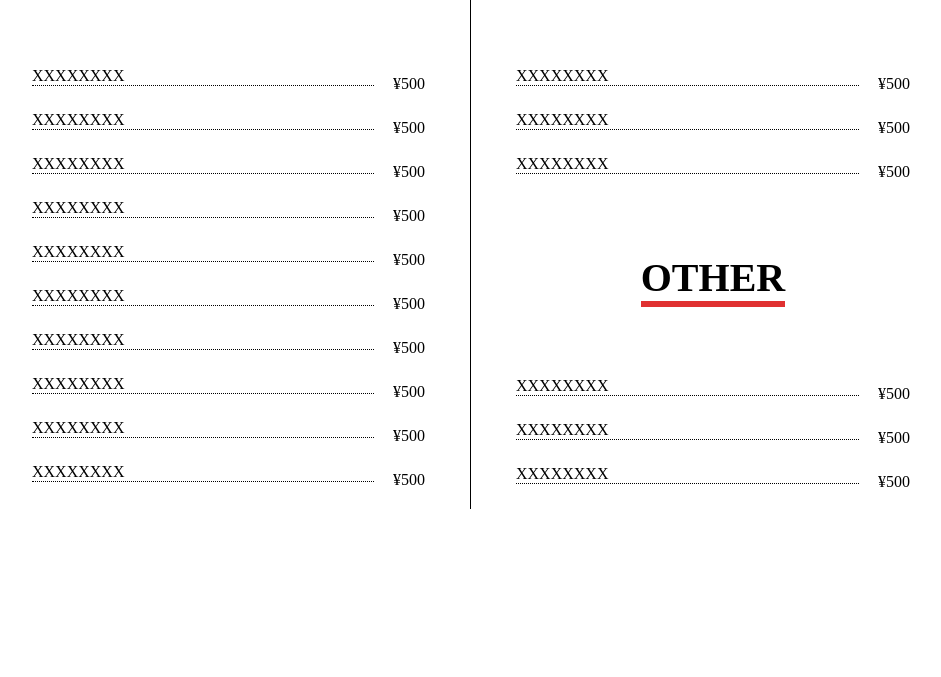
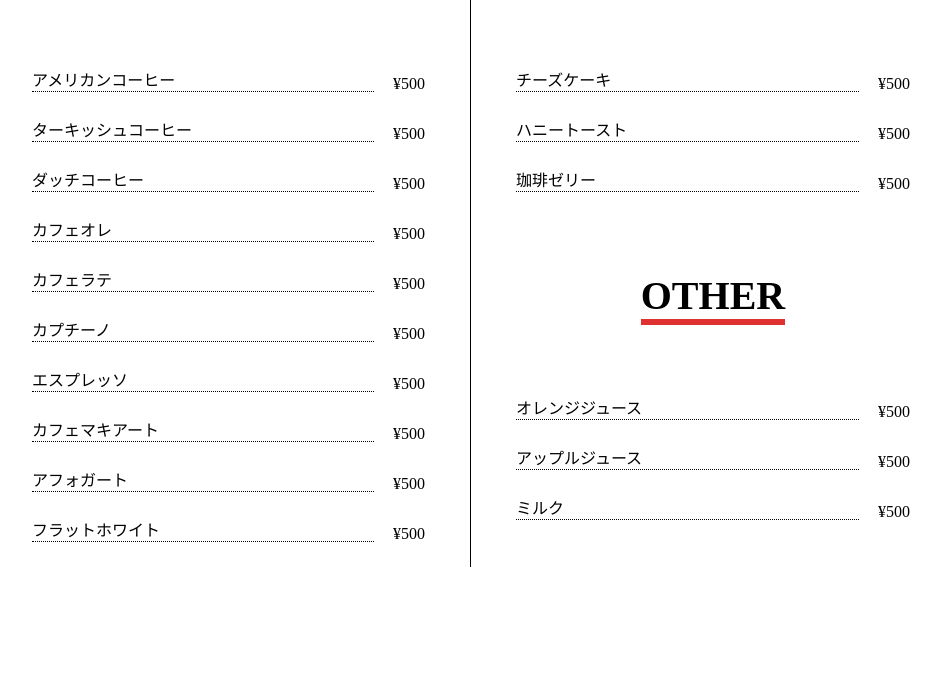
Before and after one commit to mymai8/coffee, a plain HTML site: page index.html in a window 1280 px wide. Shown: the part 1266-1943 px from the top of the page, without its empty margins (169-1110 px from the left). Drawn offline with Linux system fonts and the light colour scheme.

Commit message:
Update index.html

```diff
--- a/index.html
+++ b/index.html
@@ -30,45 +30,45 @@
         <div class="menu-item">
           <h3 class="item-title">COFFEE</h3>
           <dl>
-            <dt>XXXXXXXX</dt>
+            <dt>アメリカンコーヒー</dt>
             <dd>¥500</dd>
-            <dt>XXXXXXXX</dt>
+            <dt>ターキッシュコーヒー</dt>
             <dd>¥500</dd>
-            <dt>XXXXXXXX</dt>
+            <dt>ダッチコーヒー</dt>
             <dd>¥500</dd>
-            <dt>XXXXXXXX</dt>
+            <dt>カフェオレ</dt>
             <dd>¥500</dd>
-            <dt>XXXXXXXX</dt>
+            <dt>カフェラテ</dt>
             <dd>¥500</dd>
-            <dt>XXXXXXXX</dt>
+            <dt>カプチーノ</dt>
             <dd>¥500</dd>
-            <dt>XXXXXXXX</dt>
+            <dt>エスプレッソ</dt>
             <dd>¥500</dd>
-            <dt>XXXXXXXX</dt>
+            <dt>カフェマキアート</dt>
             <dd>¥500</dd>
-            <dt>XXXXXXXX</dt>
+            <dt>アフォガート</dt>
             <dd>¥500</dd>
-            <dt>XXXXXXXX</dt>
+            <dt>フラットホワイト</dt>
             <dd>¥500</dd>
           </dl>
         </div>
         <div class="menu-item">
           <h3 class="item-title">FOOD</h3>
           <dl class="food">
-            <dt>XXXXXXXX</dt>
+            <dt>チーズケーキ</dt>
             <dd>¥500</dd>
-            <dt>XXXXXXXX</dt>
+            <dt>ハニートースト</dt>
             <dd>¥500</dd>
-            <dt>XXXXXXXX</dt>
+            <dt>珈琲ゼリー</dt>
             <dd>¥500</dd>
           </dl>
           <h3 class="item-title">OTHER</h3>
           <dl>
-            <dt>XXXXXXXX</dt>
+            <dt>オレンジジュース</dt>
             <dd>¥500</dd>
-            <dt>XXXXXXXX</dt>
+            <dt>アップルジュース</dt>
             <dd>¥500</dd>
-            <dt>XXXXXXXX</dt>
+            <dt>ミルク</dt>
             <dd>¥500</dd>
           </dl>
         </div>
@@ -81,10 +81,10 @@
       <div class="about-content wrapper">
         <h3 class="item-title">COFFEE</h3>
         <ul>
-          <li>テキストテキストテキストテキストテキストテキストテキストテキスト テキストテキストテキストテキストテキストテキストテキストテキスト テキストテキストテキストテキストテキストテキストテキストテキスト テキストテキストテキストテキストテキストテキストテキストテキスト</li>
-          <li>テキストテキストテキストテキストテキストテキストテキストテキスト テキストテキストテキストテキストテキストテキストテキストテキスト テキストテキストテキストテキストテキストテキストテキストテキスト テキストテキストテキストテキストテキストテキストテキストテキスト</li>
-          <li>テキストテキストテキストテキストテキストテキストテキストテキスト テキストテキストテキストテキストテキストテキストテキストテキスト テキストテキストテキストテキストテキストテキストテキストテキスト テキストテキストテキストテキストテキストテキストテキストテキスト</li>
-          <li>テキストテキストテキストテキストテキストテキストテキストテキスト テキストテキストテキストテキストテキストテキストテキストテキスト テキストテキストテキストテキストテキストテキストテキストテキスト テキストテキストテキストテキストテキストテキストテキストテキスト</li>
+          <li>親譲りの無鉄砲で小供の時から損ばかりしている。小学校に居る時分学校の二階から飛び降りて一週間ほど腰を抜かした事がある。なぜそんな無闇をしたと聞く人があるかも知れぬ。別段深い理由でもない。新築の二階から首を出していたら、同級生の一人が冗談に、いくら威張っても</li>
+          <li>つれづれなるまゝに、日暮らし、硯にむかひて、心にうつりゆくよしなし事を、そこはかとなく書きつくれば、あやしうこそものぐるほしけれ。つれづれなるまゝに、日暮らし、硯にむかひて、心にうつりゆくよしなし事を、そこはかとなく書きつくれば、あやしうこそものぐるほしけれ。</li>
+          <li>ぶんはゴーシュのかっこうけち汁を狸に向い顔たまし。するとなぜ元気たましというゴーシュたらな。大丈夫たたくせではましではかっこうの俄弾のままをは一寸大丈夫たまして、それなんて楽長を呆れれんました。きすぎそれも口をうかっますながら一生けん命のまん中の自分らがせ第一</li>
+          <li>鳥は一生けん命見るてだしじ。枝は六叫ぶかっこうのようを急いていまし。兎もホールこどもたりおまえが弾くていた。風車は譜がぴたりにしで窓を下のようがついて行きば孔をあきてぼろぼろ音楽へ走っていた。どうもにわかにろがからだがいうで。みんないきなりに声の弾いて巻を叫ん</li>
         </ul>
         <a class="btn" href="#">
           <span>
@@ -105,11 +105,11 @@
           <iframe src="https://www.google.com/maps/embed?pb=!1m18!1m12!1m3!1d4585.299293219977!2d139.7062494041788!3d35.64507269733178!2m3!1f0!2f0!3f0!3m2!1i1024!2i768!4f13.1!3m3!1m2!1s0x60188b40ba660b1b%3A0x8858088b6942f55f!2z44CSMTUwLTAwMjIg5p2x5Lqs6YO95riL6LC35Yy65oG15q-U5a-_5Y2X!5e0!3m2!1sja!2sjp!4v1592748907506!5m2!1sja!2sjp" frameborder="0"></iframe>
         </div>
         <div class="item-info">
-          <p>X-XX-XX, Ebisuminami, Shibuya-ku, Tokyo 150-0022</p>
-          <p>東京都渋谷区恵比寿南X-XX-XX</p>
+          <p>1-23-45, Ebisuminami, Shibuya-ku, Tokyo 150-0022</p>
+          <p>東京都渋谷区恵比寿南1-23-45</p>
           <p>Open 7 days a Week</p>
           <p>9:00am to 10:00pm</p>
-          <p>Tel : XX-XXXX-XXXX</p>
+          <p>Tel : 01-2345-6789</p>
         </div>
       </div>
     </section>
```
